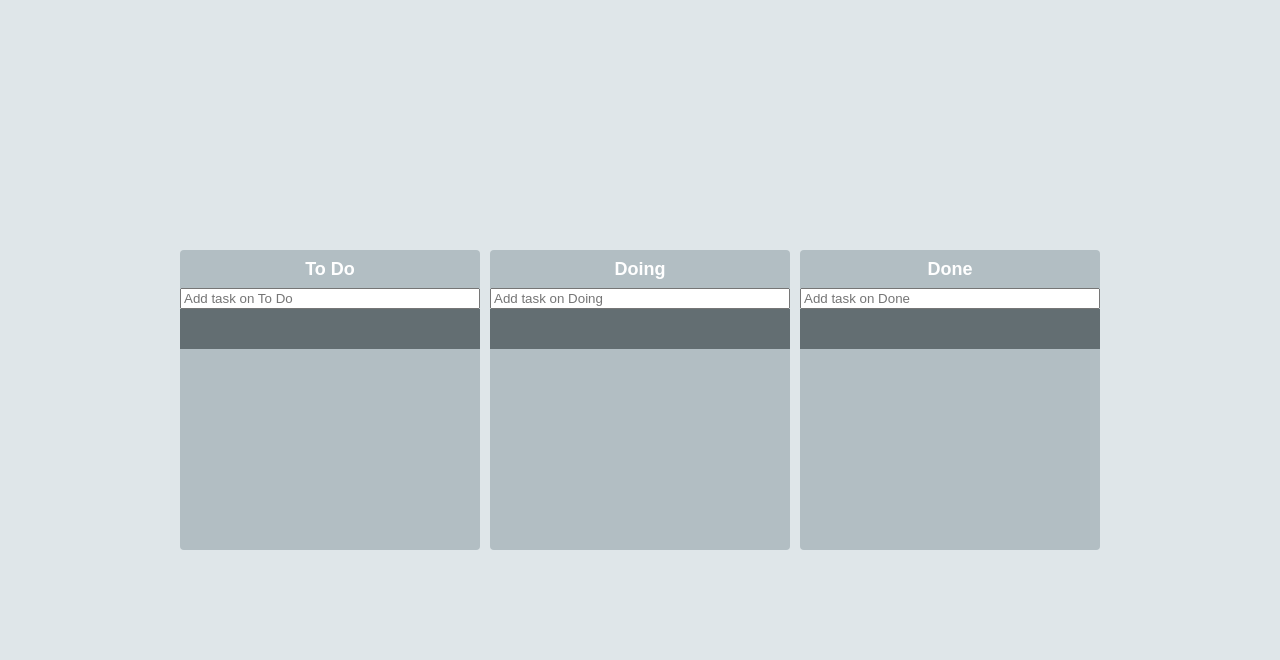
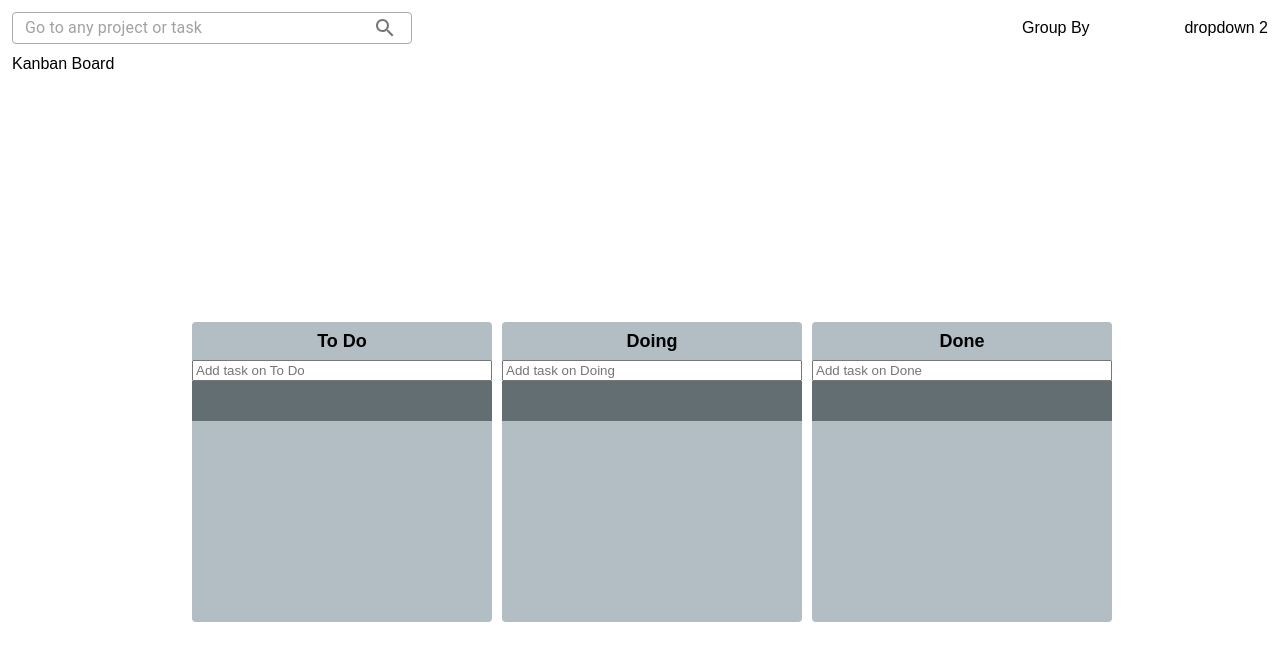
Before and after one commit to hchae0125/kanban-board, a React (Create React App) app: page / in a window 1280 px wide. Shown: the top 660 px of the page. Built offline with nearby package versions, Linux system fonts and the light colour scheme.

Commit message:
CSS: Box Containers are redisigned

```diff
--- a/package.json
+++ b/package.json
@@ -3,6 +3,10 @@
   "version": "0.1.0",
   "private": true,
   "dependencies": {
+    "@emotion/react": "^11.10.0",
+    "@emotion/styled": "^11.10.0",
+    "@mui/icons-material": "^5.8.4",
+    "@mui/material": "^5.9.3",
     "@testing-library/jest-dom": "^5.16.1",
     "@testing-library/react": "^12.1.2",
     "@testing-library/user-event": "^13.5.0",
--- a/src/App.tsx
+++ b/src/App.tsx
@@ -1,26 +1,6 @@
-import styled, { createGlobalStyle, ThemeProvider } from 'styled-components';
-import { DragDropContext, Draggable, Droppable, DropResult } from 'react-beautiful-dnd'
-import { useRecoilState } from 'recoil';
-import { toDoState } from './atoms';
-import Board from './components/Board';
-
-const Boards = styled.div`
-  display: flex;
-  justify-content: center;
-  align-items: flex-start;
-  width: 100%;
-  gap: 10px;
-  grid-template-columns: repeat(3, 1fr);
-`;
-
-const Wrapper = styled.div`
-  display: flex;
-  width: 100vw;
-  margin: 0 auto;
-  justify-content: center;
-  align-items: center;
-  height: 100vh;
-`;
+import { createGlobalStyle } from 'styled-components';
+import Main from './components/Main';
+import './main.css';
 
 const GlobalStyle = createGlobalStyle`
   @import url('https://fonts.googleapis.com/css2?family=Poppins:wght@200;300&display=swap');
@@ -52,8 +32,8 @@ const GlobalStyle = createGlobalStyle`
   body {
     line-height: 1;
     font-family: 'Poppins', sans-serif;
-    background-color: ${(props) => props.theme.bgColor};
-    color: white;
+    //background-color: ${(props) => props.theme.bgColor};
+    //color: white;
   }
   ol, ul {
     list-style: none;
@@ -80,38 +60,9 @@ const GlobalStyle = createGlobalStyle`
 `;
 
 function App() {
-  const [toDos, setToDos] = useRecoilState(toDoState);
-  const onDragEnd = ({draggableId, destination, source} : DropResult) => {
-    if (!destination) return;
-    if (destination?.droppableId === source.droppableId) {
-      setToDos((prev) => {
-        const array = [...prev[source.droppableId]];
-        const target = array[source.index];
-        array.splice(source.index, 1);
-        array.splice(destination.index, 0, target);
-        return { ...prev, [source.droppableId]: array }
-      });
-    } else {
-      setToDos((prev) => {
-        const sourceBoard = [...prev[source.droppableId]];
-        const target = sourceBoard[source.index];
-        const destinationBoard = [...prev[destination.droppableId]];
-        sourceBoard.splice(source.index, 1);
-        destinationBoard.splice(destination.index, 0, target);
-        return { ...prev, [source.droppableId]: sourceBoard, [destination.droppableId]: destinationBoard };
-      });
-    }
-  };
+
   return <>
-    <DragDropContext onDragEnd={onDragEnd}>
-      <Wrapper>
-        <Boards>
-        {Object.keys(toDos).map(key => (
-          <Board toDos={toDos[key]} key={key} boardId={key}/>
-        ))}
-        </Boards>
-      </Wrapper>
-    </DragDropContext>
+    <Main />
     <GlobalStyle />
   </> ;
 }
--- /dev/null
+++ b/src/components/BoardContainer.tsx
@@ -0,0 +1,65 @@
+import * as React from 'react';
+import Board from './Board';
+import styled, { createGlobalStyle, ThemeProvider } from 'styled-components';
+import { DragDropContext, Draggable, Droppable, DropResult } from 'react-beautiful-dnd';
+import { useRecoilState } from 'recoil';
+import { toDoState } from '../atoms';
+
+interface IBoardContainer {
+
+}
+
+const Boards = styled.div`
+  display: flex;
+  justify-content: center;
+  align-items: flex-start;
+  width: 100%;
+  gap: 10px;
+  grid-template-columns: repeat(3, 1fr);
+`;
+
+const Wrapper = styled.div`
+  display: flex;
+  width: 100vw;
+  margin: 0 auto;
+  justify-content: center;
+  align-items: center;
+  height: 100vh;
+`;
+const BoardContainer: React.FC<IBoardContainer> = (props) => {
+    const [toDos, setToDos] = useRecoilState(toDoState);
+    const onDragEnd = ({draggableId, destination, source} : DropResult) => {
+      if (!destination) return;
+      if (destination?.droppableId === source.droppableId) {
+        setToDos((prev) => {
+          const array = [...prev[source.droppableId]];
+          const target = array[source.index];
+          array.splice(source.index, 1);
+          array.splice(destination.index, 0, target);
+          return { ...prev, [source.droppableId]: array }
+        });
+      } else {
+        setToDos((prev) => {
+          const sourceBoard = [...prev[source.droppableId]];
+          const target = sourceBoard[source.index];
+          const destinationBoard = [...prev[destination.droppableId]];
+          sourceBoard.splice(source.index, 1);
+          destinationBoard.splice(destination.index, 0, target);
+          return { ...prev, [source.droppableId]: sourceBoard, [destination.droppableId]: destinationBoard };
+        });
+      }
+    };
+    return <>
+        <DragDropContext onDragEnd={onDragEnd}>
+            <Wrapper>
+                <Boards>
+                    {Object.keys(toDos).map(key => (
+                        <Board toDos={toDos[key]} key={key} boardId={key} />
+                    ))}
+                </Boards>
+            </Wrapper>
+        </DragDropContext>
+    </>
+}
+
+export default BoardContainer;
--- /dev/null
+++ b/src/components/Main.tsx
@@ -0,0 +1,20 @@
+import * as React from 'react';
+import MainBody from './MainBody';
+import MainHeader from './MainHeader';
+
+interface IMainProps {
+
+}
+
+const Main : React.FC<IMainProps> = (props) => {
+    return <div className='main'>
+        <div className='main-header'>
+            <MainHeader />
+        </div>
+        <div className='main-body'>
+            <MainBody />
+        </div>
+    </div>
+}
+
+export default Main;
--- /dev/null
+++ b/src/components/MainBody.tsx
@@ -0,0 +1,25 @@
+import * as React from 'react';
+import BoardContainer from './BoardContainer';
+
+interface IMainBodyProps {
+
+}
+
+const MainBody: React.FC<IMainBodyProps> = (props) => {
+    return <>
+        <div className='title-container'>
+            <div className='title'>
+                Kanban Board
+            </div>
+            <div className='action-button-container'>
+                <div className='new-task-button'></div>
+                <div className='view-button'></div>
+            </div>
+        </div>
+        <div className='board-container'>
+            <BoardContainer />
+        </div>
+    </>
+}
+
+export default MainBody;
--- /dev/null
+++ b/src/components/MainHeader.tsx
@@ -0,0 +1,36 @@
+import { IconButton, InputBase, Paper, TextField } from '@mui/material';
+import * as React from 'react';
+import SearchIcon from '@mui/icons-material/Search';
+
+interface IMainHeaderProps {
+
+}
+
+const MainHeader: React.FC<IMainHeaderProps> = (props) => {
+    return <>
+        <div className='search'>
+            <Paper component="form"
+                sx={{ p: '2px 4px', display: 'flex', alignItems: 'center', width: 400, boxShadow: 'none', border: 'solid 1px darkgray', height: '4vh' }}
+            >
+                <InputBase
+                    sx={{ ml: 1, flex: 1 }}
+                    placeholder="Go to any project or task"
+                    inputProps={{ 'aria-label': 'search tasks' }}
+                />
+                <IconButton type="submit" sx={{ p: '10px' }} aria-label="search">
+                    <SearchIcon />
+                </IconButton>
+            </Paper>
+        </div>
+        <div className='dropdown-container'>
+            <div className='dropdown'>
+                Group By
+            </div>
+            <div className='dropdown'>
+                dropdown 2
+            </div>
+        </div>
+    </>
+}
+
+export default MainHeader;
--- /dev/null
+++ b/src/main.css
@@ -0,0 +1,23 @@
+.main {
+
+}
+
+.main-header, .main-body {
+    margin: 12px;
+    display: flex;
+}
+
+.main-header {
+    justify-content: space-between;
+}
+
+.main-body {
+    flex-direction: column;
+}
+
+.dropdown-container {
+    display: flex;
+    justify-content: space-between;
+    width: 246px;
+    align-items: center;
+}
```
Also changed, not shown: 1 other file (tests, documents, lock files or other folders).
